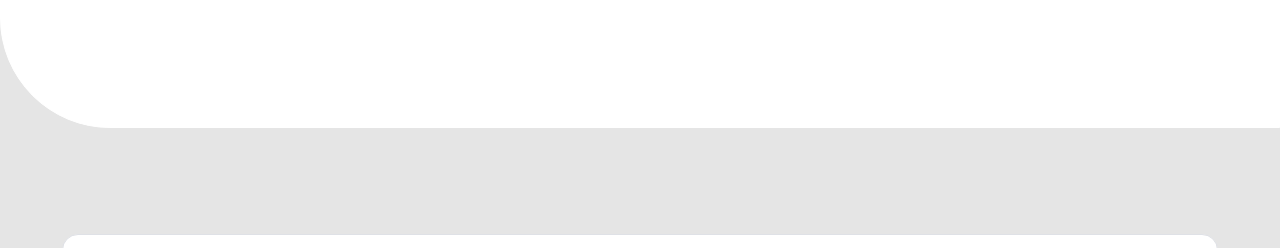
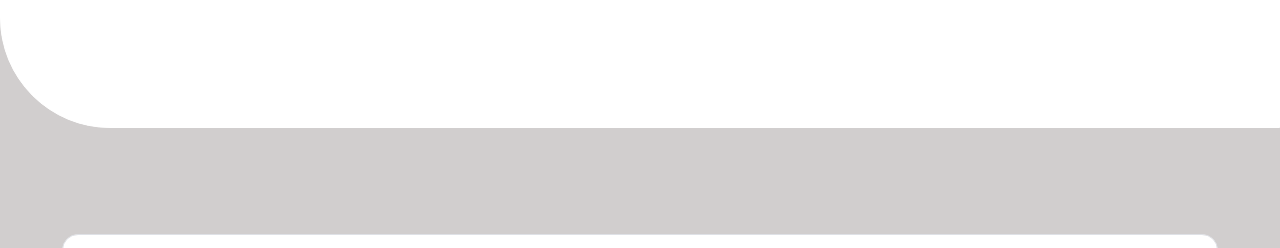
Before and after one commit to KayLemba/KaloloPortfolio, a website: page index.html in a window 1280 px wide. Shown: the part 475-723 px from the top of the page. Drawn offline with Linux system fonts and the light colour scheme.

Commit message:
Add new branch

```diff
--- a/styles.css
+++ b/styles.css
@@ -13,7 +13,7 @@ html {
 
 body {
   font-family: "Poppins", sans-serif;
-  background-color: #e5e5e5;
+  background-color: #d1cece;
 }
 
 .sidebar {
```
